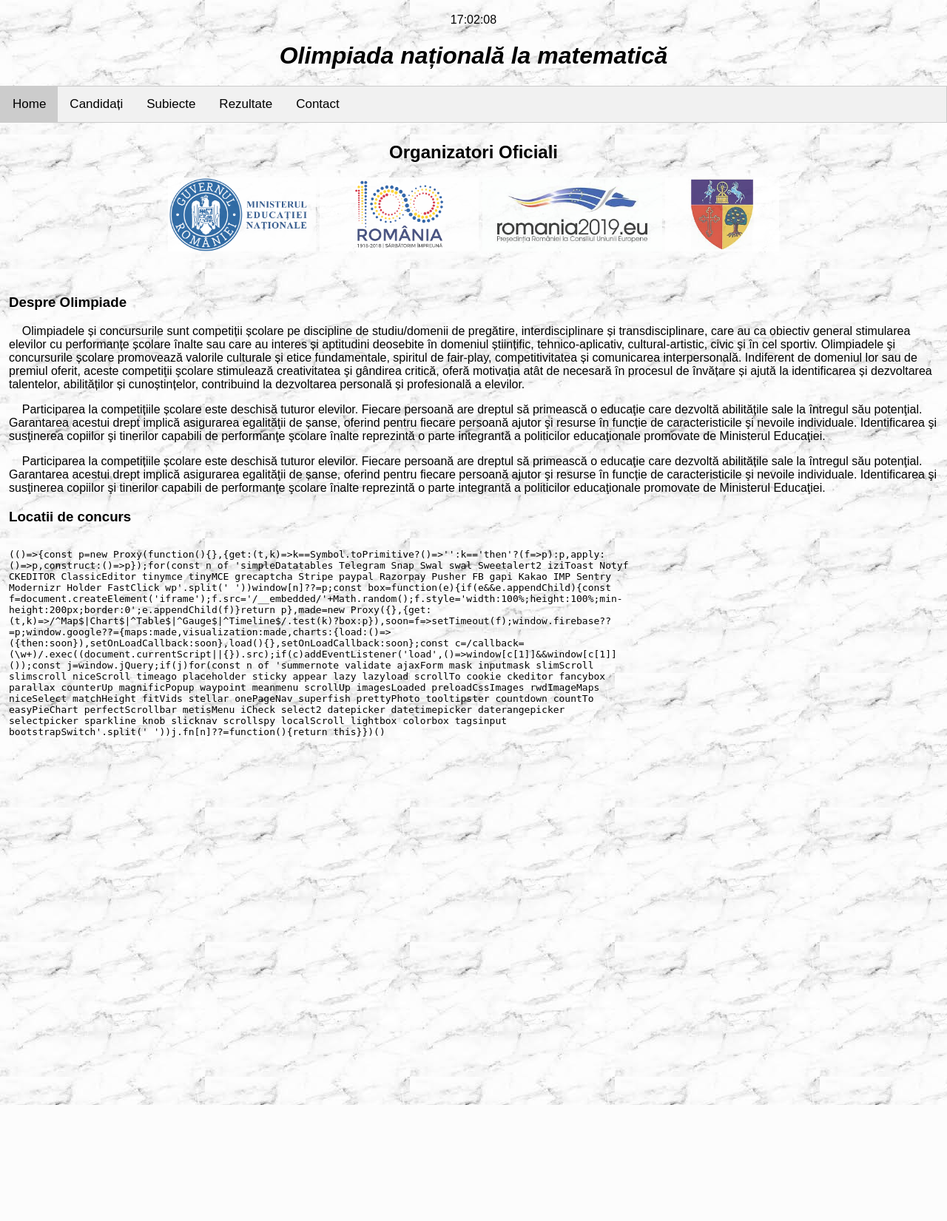
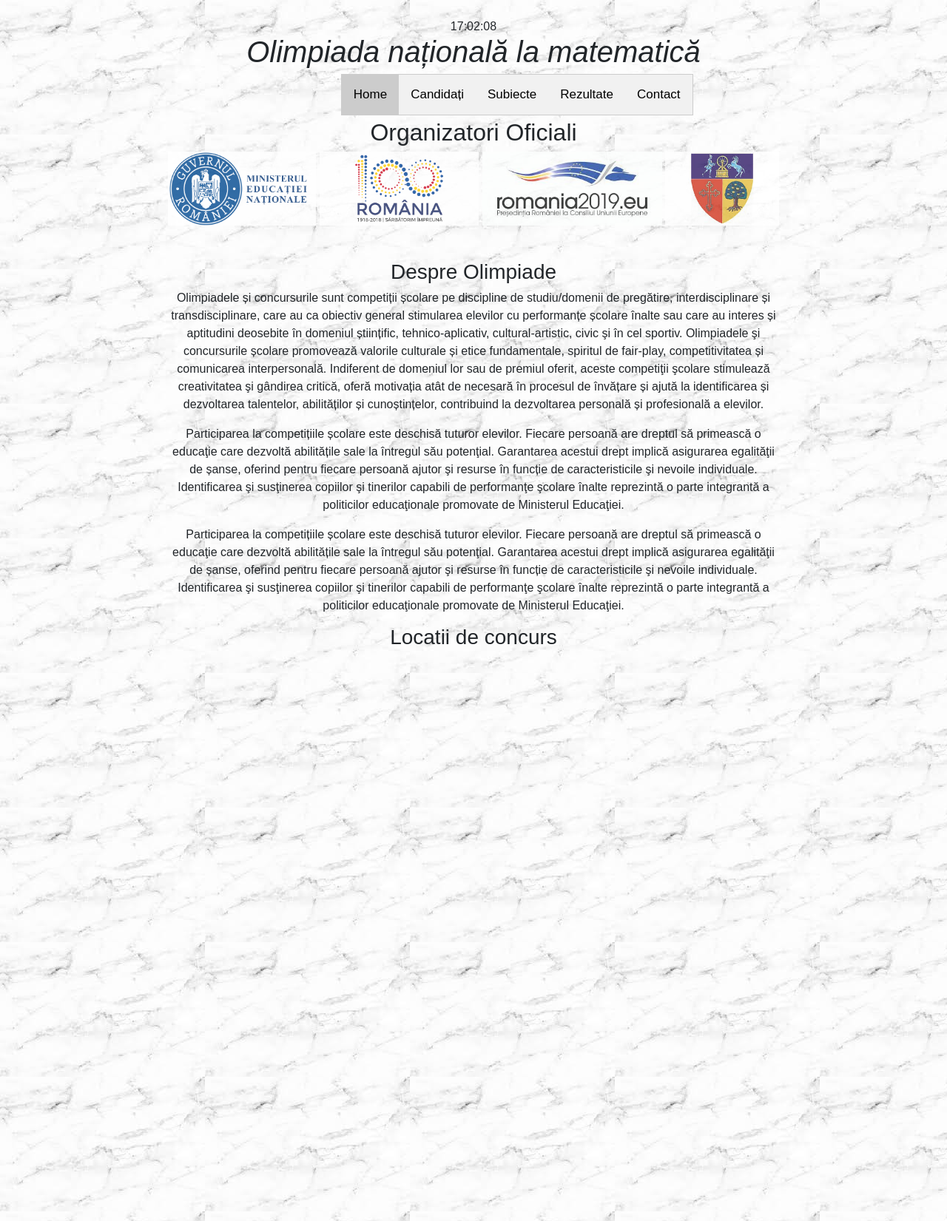
Before and after one commit to perjuandrei97/PieEchipa2, a PHP site: page /OlimpiadaNationala.php in a window 1280 px wide, after a click on "Home". Shown: the whole page at 74% size. Before the commit the page ends 1494 px from the top, so only its background shows below. Run offline with PHP 8.4, Linux system fonts and the light colour scheme; data comes from the database, SQL or seed files in the repository; some libraries are stand-ins or nearby versions.

Commit message:
the rearranging of the first page

```diff
--- a/OlimpiadaNationala.php
+++ b/OlimpiadaNationala.php
@@ -17,6 +17,7 @@ try {
 ?>
 <html>
  <head>
+ <link rel="stylesheet" href="https://maxcdn.bootstrapcdn.com/bootstrap/4.0.0-beta/css/bootstrap.min.css" integrity="sha384-/Y6pD6FV/Vv2HJnA6t+vslU6fwYXjCFtcEpHbNJ0lyAFsXTsjBbfaDjzALeQsN6M" crossorigin="anonymous">
   <title>Olimpiada nationala la matematica</title>
   &nbsp&nbsp&nbsp<center><body onload="startTime()">
 <div id="txt"></div></center>
@@ -65,6 +66,8 @@ margin: 0;}
   overflow: hidden;
   border: 1px solid #ccc;
   background-color: #f1f1f1;
+  display: inline-block;
+  margin-left: 36%
 }
 
 /* Style the buttons inside the tab */
@@ -77,6 +80,7 @@ margin: 0;}
   padding: 14px 16px;
   transition: 0.3s;
   font-size: 17px;
+
 }
 
 /* Change background color of buttons on hover */
@@ -96,6 +100,7 @@ margin: 0;}
   border: 0px solid #ccc;
   border-top: none;
   height:100%;
+
 }
 
 </style>
@@ -106,13 +111,12 @@ margin: 0;}
  <div class="header">
  <h1><center><i>Olimpiada națională la matematică</i></center></h1>
  </div>
-<div class="tab">
+<div class="tab" style="text-align: center;">
   <button class="tablinks" onclick="opentab(event, 'Home')">Home</button>
   <button class="tablinks" onclick="opentab(event, 'Candidati')">Candidați</button>
   <button class="tablinks" onclick="opentab(event, 'Subiecte')">Subiecte</button>
-   <button class="tablinks" onclick="opentab(event, 'Rezultate')">Rezultate</button>
-     <button class="tablinks" onclick="opentab(event, 'Contact')">Contact</button>
-
+  <button class="tablinks" onclick="opentab(event, 'Rezultate')">Rezultate</button>
+  <button class="tablinks" onclick="opentab(event, 'Contact')">Contact</button>
 </div>
 
 
@@ -126,14 +130,20 @@ margin: 0;}
 									<img src="2.png" alt="" style="max-height: 100px; max-width:90%;">
 									<img src="3.jpeg" alt="" style="max-height: 100px; max-width:90%;">
 									<img src="4.jpeg" alt="" style="max-height: 100px; max-width:90%;"></div>	</a></div></center><br><br>
+<div class="row">
+<div class="col-md-2"></div>
+<div class="col-md-8">
+<center>
 <h3>Despre Olimpiade</h3>
-<p>&nbsp&nbsp&nbsp&nbspOlimpiadele și concursurile sunt competiții școlare pe discipline de studiu/domenii de pregătire, interdisciplinare și transdisciplinare, care au ca obiectiv general stimularea elevilor cu performanțe școlare înalte sau care au interes și aptitudini deosebite în domeniul științific, tehnico-aplicativ, cultural-artistic, civic şi în cel sportiv. Olimpiadele şi concursurile școlare promovează valorile culturale și etice fundamentale, spiritul de fair-play, competitivitatea și comunicarea interpersonală. Indiferent de domeniul lor sau de premiul oferit, aceste competiţii şcolare stimulează creativitatea şi gândirea critică, oferă motivația atât de necesară în procesul de învățare și ajută la identificarea și dezvoltarea talentelor, abilităților și cunoștințelor, contribuind la dezvoltarea personală și profesională a elevilor. </p>
-<p>&nbsp&nbsp&nbsp&nbspParticiparea la competițiile școlare este deschisă tuturor elevilor. Fiecare persoană are dreptul să primească o educaţie care dezvoltă abilitățile sale la întregul său potenţial. Garantarea acestui drept implică asigurarea egalităţii de șanse, oferind pentru fiecare persoană ajutor şi resurse în funcție de caracteristicile şi nevoile individuale. Identificarea şi susţinerea copiilor şi tinerilor capabili de performanţe şcolare înalte reprezintă o parte integrantă a politicilor educaţionale promovate de Ministerul Educaţiei.</p>
-<p>&nbsp&nbsp&nbsp&nbspParticiparea la competițiile școlare este deschisă tuturor elevilor. Fiecare persoană are dreptul să primească o educaţie care dezvoltă abilitățile sale la întregul său potenţial. Garantarea acestui drept implică asigurarea egalităţii de șanse, oferind pentru fiecare persoană ajutor şi resurse în funcție de caracteristicile şi nevoile individuale. Identificarea şi susţinerea copiilor şi tinerilor capabili de performanţe şcolare înalte reprezintă o parte integrantă a politicilor educaţionale promovate de Ministerul Educaţiei.</p>
+<p>Olimpiadele și concursurile sunt competiții școlare pe discipline de studiu/domenii de pregătire, interdisciplinare și transdisciplinare, care au ca obiectiv general stimularea elevilor cu performanțe școlare înalte sau care au interes și aptitudini deosebite în domeniul științific, tehnico-aplicativ, cultural-artistic, civic şi în cel sportiv. Olimpiadele şi concursurile școlare promovează valorile culturale și etice fundamentale, spiritul de fair-play, competitivitatea și comunicarea interpersonală. Indiferent de domeniul lor sau de premiul oferit, aceste competiţii şcolare stimulează creativitatea şi gândirea critică, oferă motivația atât de necesară în procesul de învățare și ajută la identificarea și dezvoltarea talentelor, abilităților și cunoștințelor, contribuind la dezvoltarea personală și profesională a elevilor. </p>
+<p>Participarea la competițiile școlare este deschisă tuturor elevilor. Fiecare persoană are dreptul să primească o educaţie care dezvoltă abilitățile sale la întregul său potenţial. Garantarea acestui drept implică asigurarea egalităţii de șanse, oferind pentru fiecare persoană ajutor şi resurse în funcție de caracteristicile şi nevoile individuale. Identificarea şi susţinerea copiilor şi tinerilor capabili de performanţe şcolare înalte reprezintă o parte integrantă a politicilor educaţionale promovate de Ministerul Educaţiei.</p>
+<p>Participarea la competițiile școlare este deschisă tuturor elevilor. Fiecare persoană are dreptul să primească o educaţie care dezvoltă abilitățile sale la întregul său potenţial. Garantarea acestui drept implică asigurarea egalităţii de șanse, oferind pentru fiecare persoană ajutor şi resurse în funcție de caracteristicile şi nevoile individuale. Identificarea şi susţinerea copiilor şi tinerilor capabili de performanţe şcolare înalte reprezintă o parte integrantă a politicilor educaţionale promovate de Ministerul Educaţiei.</p>
 <h3>Locatii de concurs</h3>
-					<div class="mapouter"><div class="gmap_canvas"><iframe width="848" height="765" id="gmap_canvas" src="https://maps.google.com/maps?q=Romania&t=&z=7&ie=UTF8&iwloc=&output=embed" frameborder="0" scrolling="no" marginheight="0" marginwidth="0"></iframe></div><style>.mapouter{position:relative;text-align:right;height:765px;width:848px;}.gmap_canvas {overflow:hidden;background:none!important;height:765px;width:848px;}</style></div>
+<div class="mapouter"><div class="gmap_canvas"><iframe width="848" height="765" id="gmap_canvas" src="https://maps.google.com/maps?q=Romania&t=&z=7&ie=UTF8&iwloc=&output=embed" frameborder="0" scrolling="no" marginheight="0" marginwidth="0"></iframe></div><style>.mapouter{position:relative;text-align:right;height:765px;width:848px;}.gmap_canvas {overflow:hidden;background:none!important;height:765px;width:848px;}</style></div>
 </div>
-
+</div>
+</div>
+</center>
 <div id="Candidati" class="tabcontent">
  <h3>Candidați</h3>
   <center>
@@ -289,6 +299,8 @@ function opentab(evt, cityName) {
   evt.currentTarget.className += " active";
 }
 </script>
-
+ <script src="https://code.jquery.com/jquery-3.2.1.slim.min.js" integrity="sha384-KJ3o2DKtIkvYIK3UENzmM7KCkRr/rE9/Qpg6aAZGJwFDMVNA/GpGFF93hXpG5KkN" crossorigin="anonymous"></script>
+    <script src="https://cdnjs.cloudflare.com/ajax/libs/popper.js/1.11.0/umd/popper.min.js" integrity="sha384-b/U6ypiBEHpOf/4+1nzFpr53nxSS+GLCkfwBdFNTxtclqqenISfwAzpKaMNFNmj4" crossorigin="anonymous"></script>
+    <script src="https://maxcdn.bootstrapcdn.com/bootstrap/4.0.0-beta/js/bootstrap.min.js" integrity="sha384-h0AbiXch4ZDo7tp9hKZ4TsHbi047NrKGLO3SEJAg45jXxnGIfYzk4Si90RDIqNm1" crossorigin="anonymous"></script>
  </body>
 </html>
```
